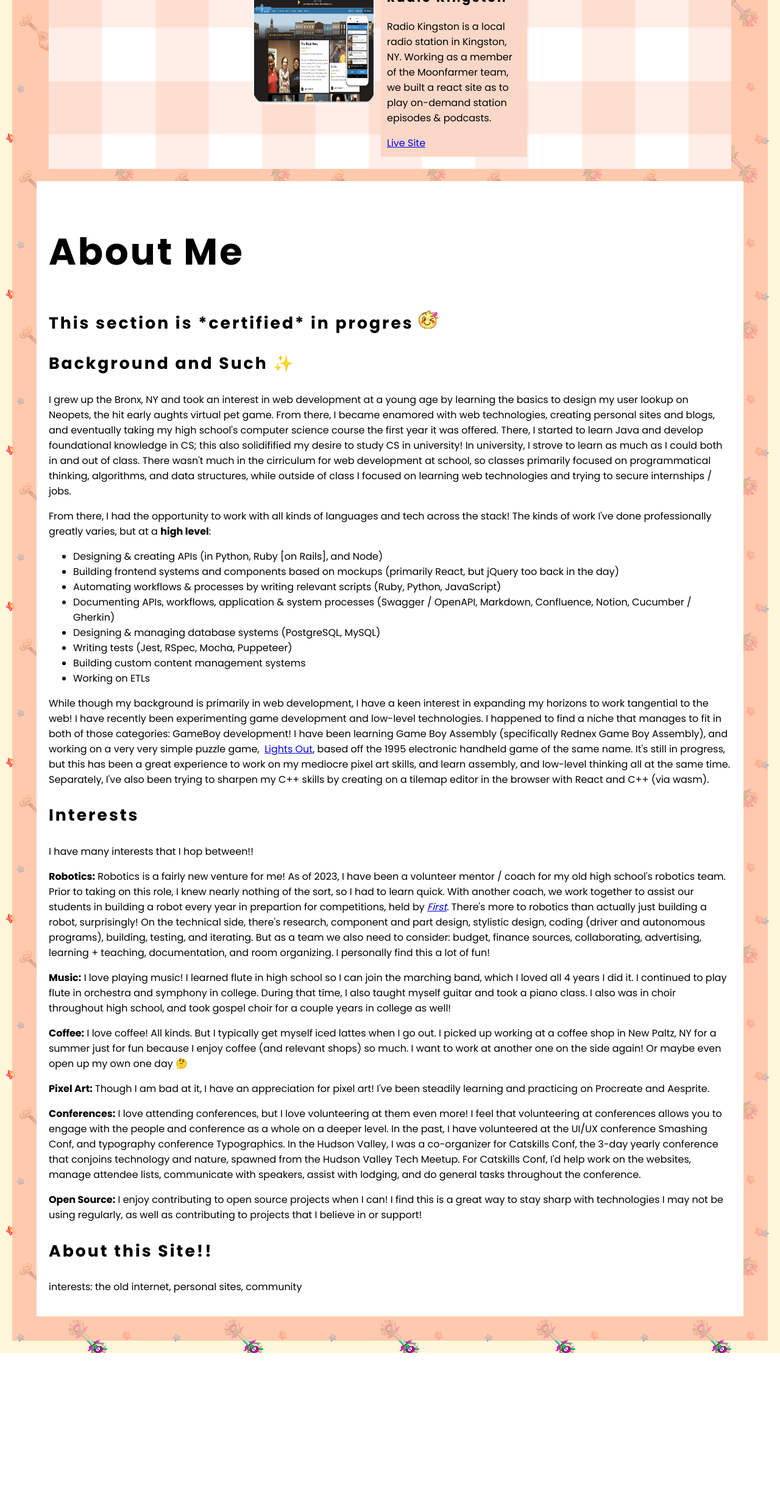
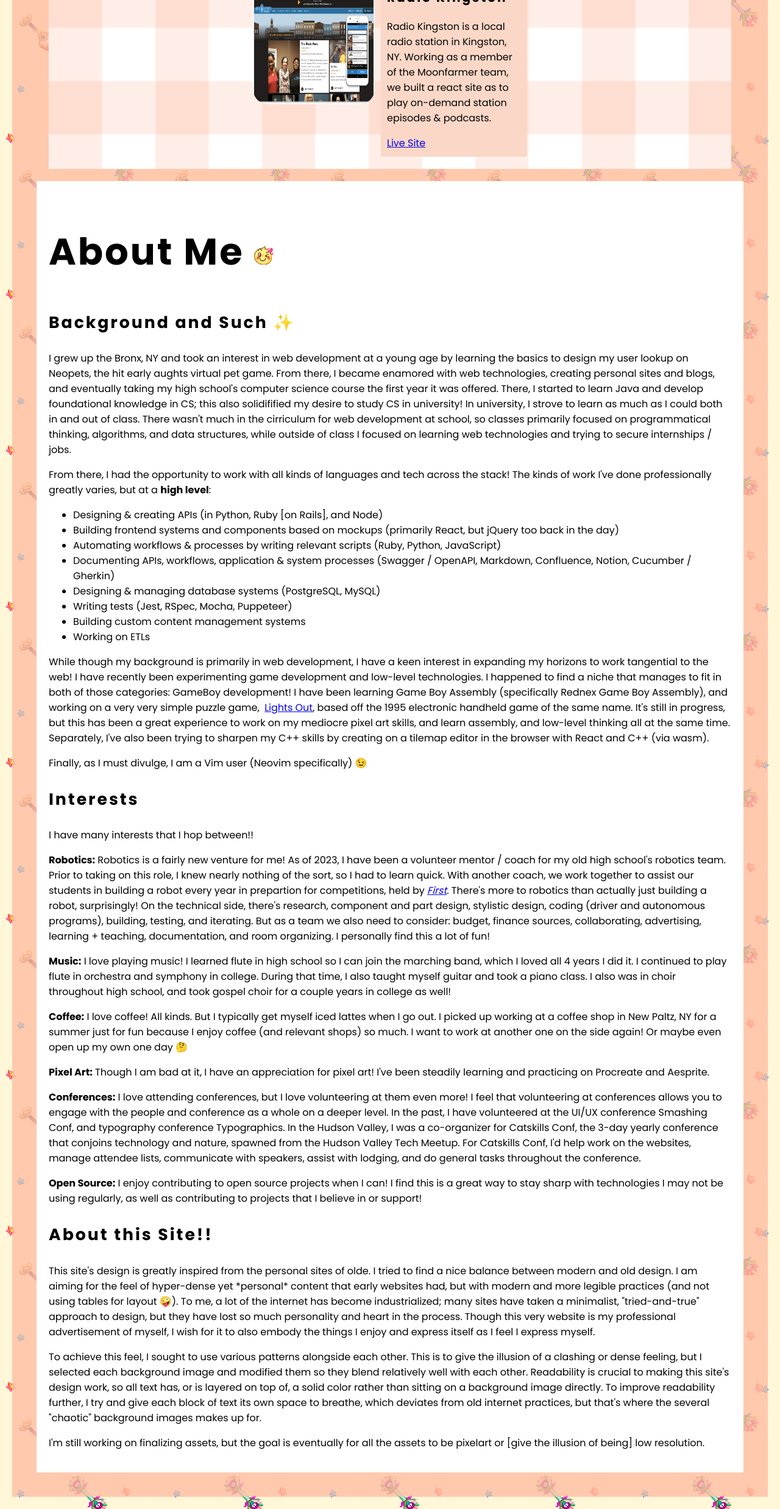
Before and after one commit to walshyb/walshyb.github.io, a React (Create React App) app: page / in a window 1280 px wide. Shown: the part 2359-4834 px from the top of the page at 61% size. Before the commit the page ends 4578 px from the top, so only its background shows below. Built offline with nearby package versions, Linux system fonts and the light colour scheme; a web font is replaced by a local one.

Commit message:
Finish about me

```diff
--- a/src/components/About.jsx
+++ b/src/components/About.jsx
@@ -4,12 +4,9 @@ import WinkImage from "../images/wink.png";
 export default function About() {
   return (
     <section className="about">
-      <h2>About Me</h2>
-
-      <h3>
-        This section is *certified* in progres{" "}
-        <img src={WinkImage} className="wink" alt="a wink ;)" />
-      </h3>
+      <h2>
+        About Me <img src={WinkImage} className="wink" alt="a wink ;)" />{" "}
+      </h2>
 
       <h3>Background and Such ✨</h3>
 
@@ -74,6 +71,10 @@ export default function About() {
         all at the same time. Separately, I've also been trying to sharpen my
         C++ skills by creating on a tilemap editor in the browser with React and
         C++ (via wasm).
+      </p>
+
+      <p>
+        Finally, as I must divulge, I am a Vim user (Neovim specifically) 😉
       </p>
 
       {/*<p>
@@ -149,7 +150,37 @@ export default function About() {
       </p>
 
       <h3>About this Site!!</h3>
-      <p>interests: the old internet, personal sites, community</p>
+
+      <p>
+        This site's design is greatly inspired from the personal sites of olde.{" "}
+        I tried to find a nice balance between modern and old design. I am
+        aiming for the feel of hyper-dense yet *personal* content that early
+        websites had, but with modern and more legible practices (and not using
+        tables for layout 🤪). To me, a lot of the internet has become
+        industrialized; many sites have taken a minimalist, "tried-and-true"
+        approach to design, but they have lost so much personality and heart in
+        the process. Though this very website is my professional advertisement
+        of myself, I wish for it to also embody the things I enjoy and express
+        itself as I feel I express myself.
+      </p>
+
+      <p>
+        To achieve this feel, I sought to use various patterns alongside each
+        other. This is to give the illusion of a clashing or dense feeling, but
+        I selected each background image and modified them so they blend
+        relatively well with each other. Readability is crucial to making this
+        site's design work, so all text has, or is layered on top of, a solid
+        color rather than sitting on a background image directly. To improve
+        readability further, I try and give each block of text its own space to
+        breathe, which deviates from old internet practices, but that's where
+        the several "chaotic" background images makes up for.
+      </p>
+
+      <p>
+        I'm still working on finalizing assets, but the goal is eventually for
+        all the assets to be pixelart or [give the illusion of being] low
+        resolution.
+      </p>
     </section>
   );
 }
```
